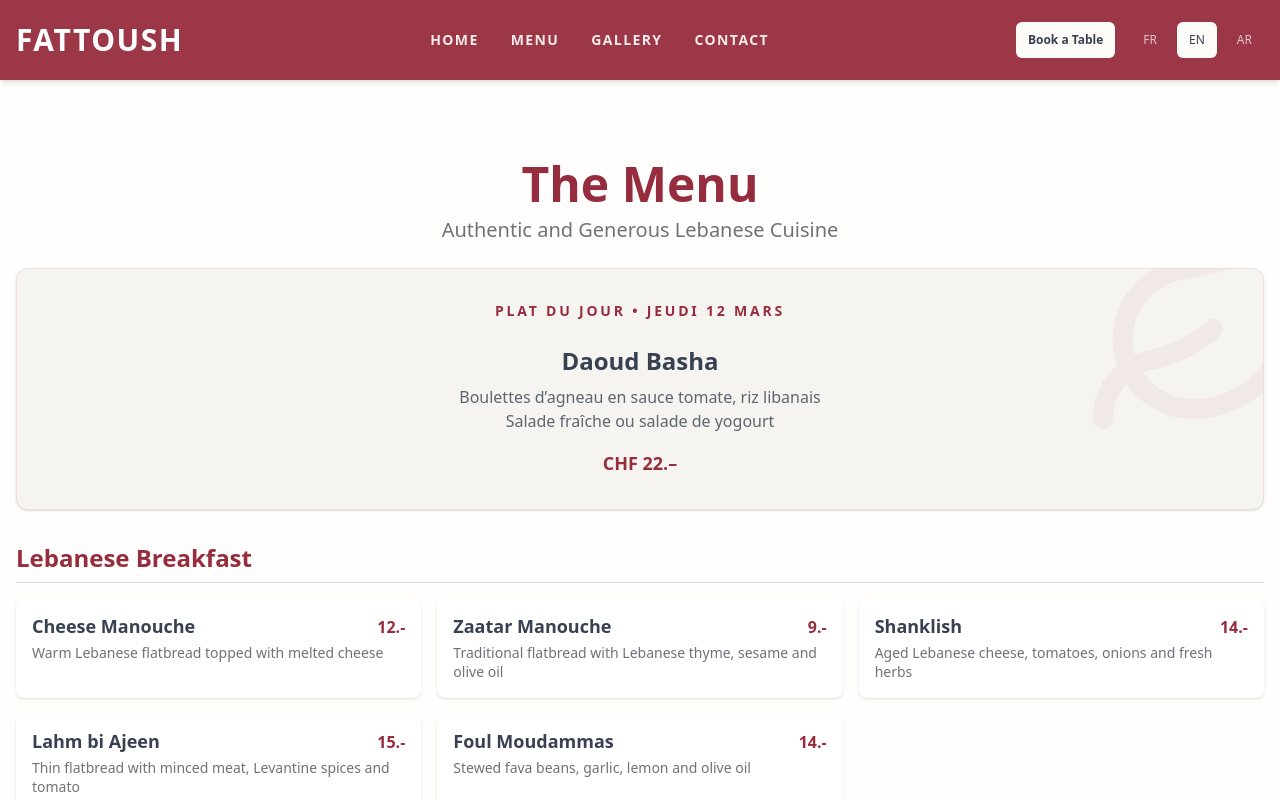
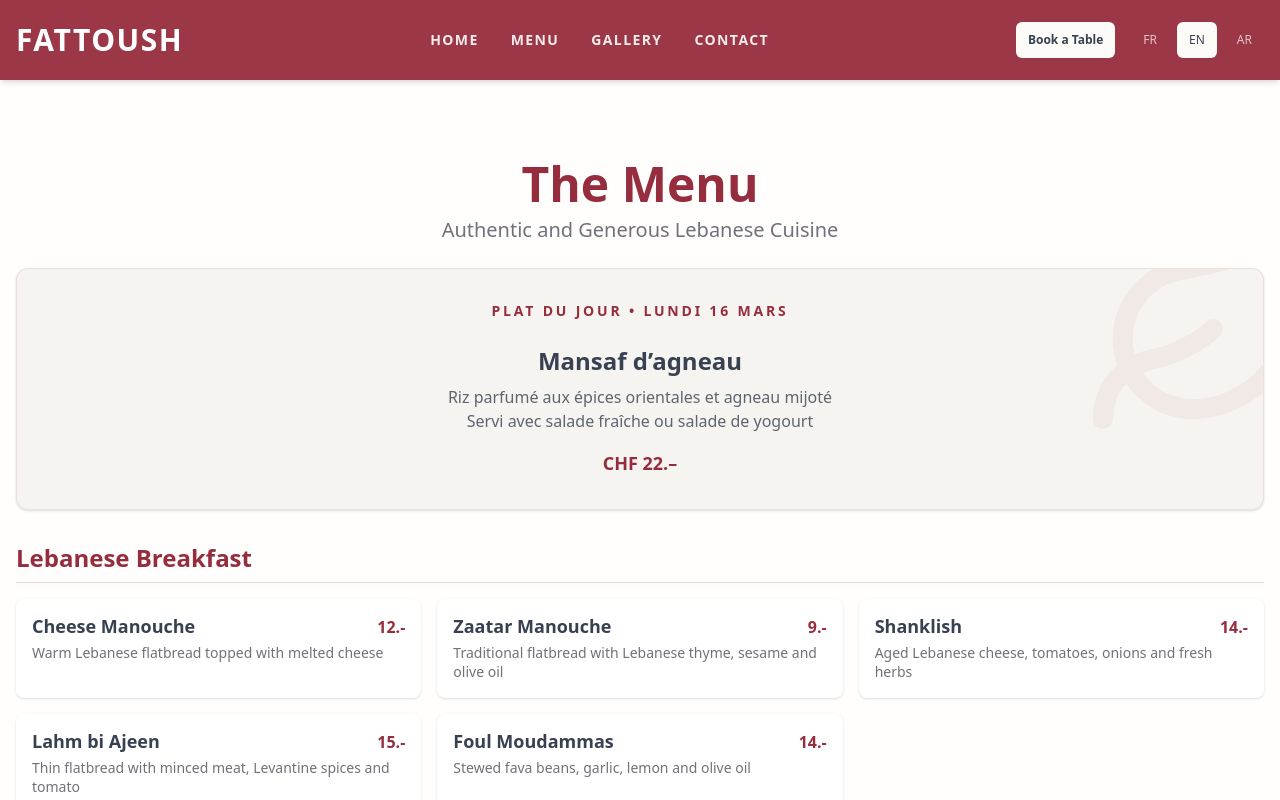
Before and after one commit to lopezdamien/fattoush, a Next.js app: page /en/menu in a window 1280 px wide. Shown: the top 800 px of the page. Built offline with nearby package versions, Linux system fonts and the light colour scheme.

Commit message:
Update plat du jour to Mansaf d'agneau

```diff
--- a/src/app/[locale]/menu/page.tsx
+++ b/src/app/[locale]/menu/page.tsx
@@ -142,18 +142,18 @@
 
                         <div className="relative z-10 inline-flex items-center space-x-3 justify-center w-full">
                             <span className="text-xs md:text-sm font-bold tracking-[0.2em] text-primary uppercase">
-                                Plat du jour • Jeudi 12 Mars
+                                Plat du jour • Lundi 16 Mars
                             </span>
                         </div>
 
                         <div className="relative z-10 flex flex-col items-center justify-center space-y-4 w-full max-w-2xl text-center">
                             <div className="flex flex-col items-center space-y-2">
                                 <h2 className="text-xl md:text-2xl font-bold text-foreground">
-                                    Daoud Basha
+                                    Mansaf d’agneau
                                 </h2>
                                 <p className="text-sm md:text-base text-foreground/80 font-medium">
-                                    Boulettes d’agneau en sauce tomate, riz libanais<br />
-                                    Salade fraîche ou salade de yogourt
+                                    Riz parfumé aux épices orientales et agneau mijoté<br />
+                                    Servi avec salade fraîche ou salade de yogourt
                                 </p>
                                 <span className="text-lg font-bold text-primary mt-2">
                                     CHF 22.–
```
